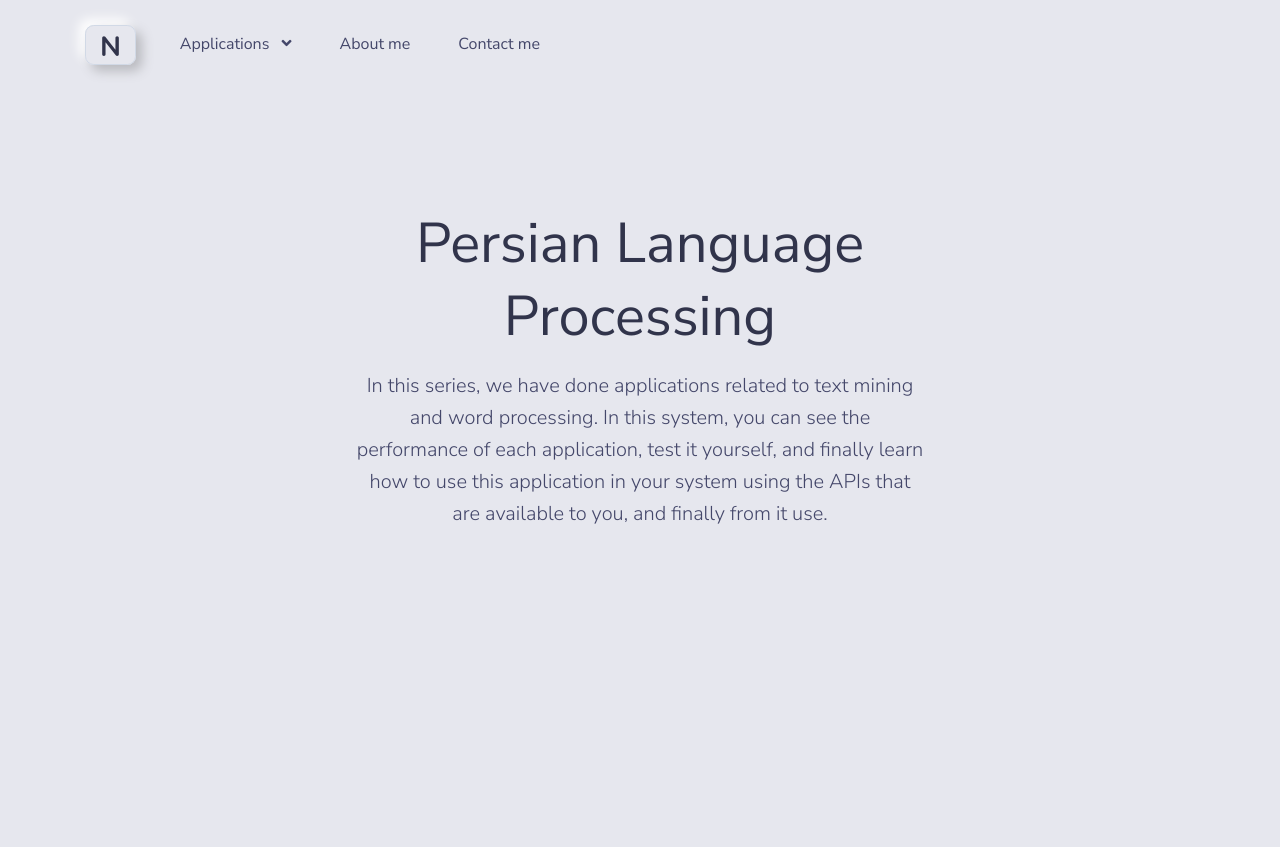
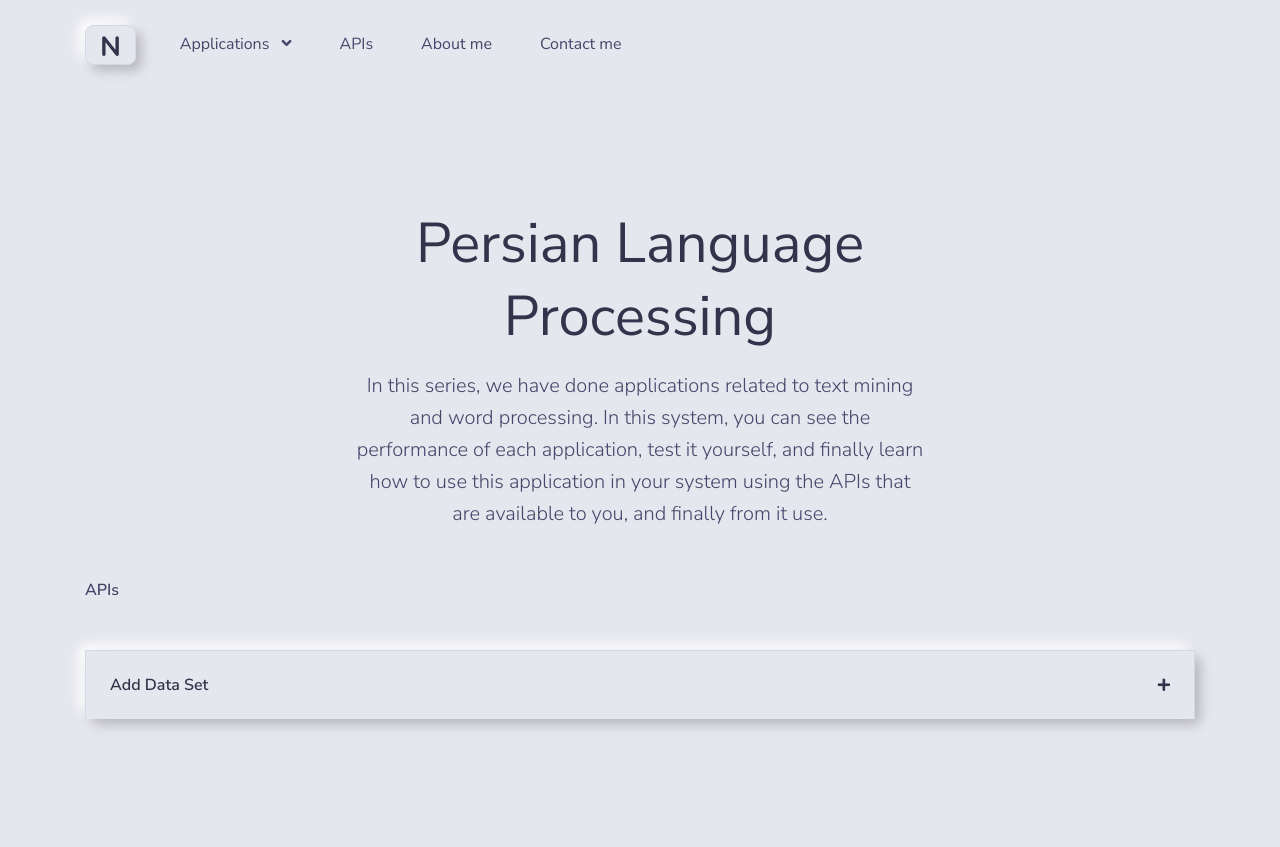
Before and after one commit to sgs-nlp/classification, a Django app: page / in a window 1280 px wide. Before the commit the page ends 524 px from the top, so only its background shows below. Run offline with Django 3.2, Linux system fonts and the light colour scheme; parts of the project's set-up code (start-up, migrations or seed data) failed here and were passed over; some libraries are stand-ins or nearby versions.

Commit message:
home template

```diff
--- a/templates/home.html
+++ b/templates/home.html
@@ -5,9 +5,13 @@
 =========================================================
 -->
 {% extends 'base.html' %}
+{% load static %}
 
 {% block application_title %}
     Persian Language Processing
+{% endblock %}
+{% block header_for_application %}
+    <li><a class="dropdown-item" href="#API">APIs</a></li>
 {% endblock %}
 {% block application_content %}
     In this series, we have done applications related to text mining and word processing.
@@ -18,4 +22,41 @@
 {% block apllication_download_master %}
 {% endblock %}
 {% block main_body %}
+    <!-- Section api -->
+    <section class="section bg-primary pt-0 section-lg" id="API">
+        <div class="container">
+            <!-- Title -->
+            <div class="row">
+                <div class="col-md-4">
+                    <div class="mb-5">
+                        <span class="font-weight-bold">APIs</span>
+                    </div>
+                </div>
+            </div>
+            <div class="row justify-content-center">
+                <div class="col-12 col-md-12 col-lg-12">
+                    <!--Accordion-->
+                    <div class="accordion shadow-soft rounded" id="accordionExample1">
+                        <div class="card card-sm card-body bg-primary border-light mb-0">
+                            <a href="#panel-1" data-target="#panel-1" class="accordion-panel-header"
+                               data-toggle="collapse"
+                               role="button" aria-expanded="false" aria-controls="panel-1">
+                                <span class="h6 mb-0 font-weight-bold">Add Data Set</span>
+                                <span class="icon"><span class="fas fa-plus"></span></span>
+                            </a>
+                            <div class="collapse" id="panel-1">
+                                <div class="pt-3">
+                                    <p class="mb-0">
+                                        This section is under development.
+                                    </p>
+                                </div>
+                            </div>
+                        </div>
+                    </div>
+                    <!--End of Accordion-->
+                </div>
+            </div>
+        </div>
+    </section>
+    <!-- End of api -->
 {% endblock %}
```
